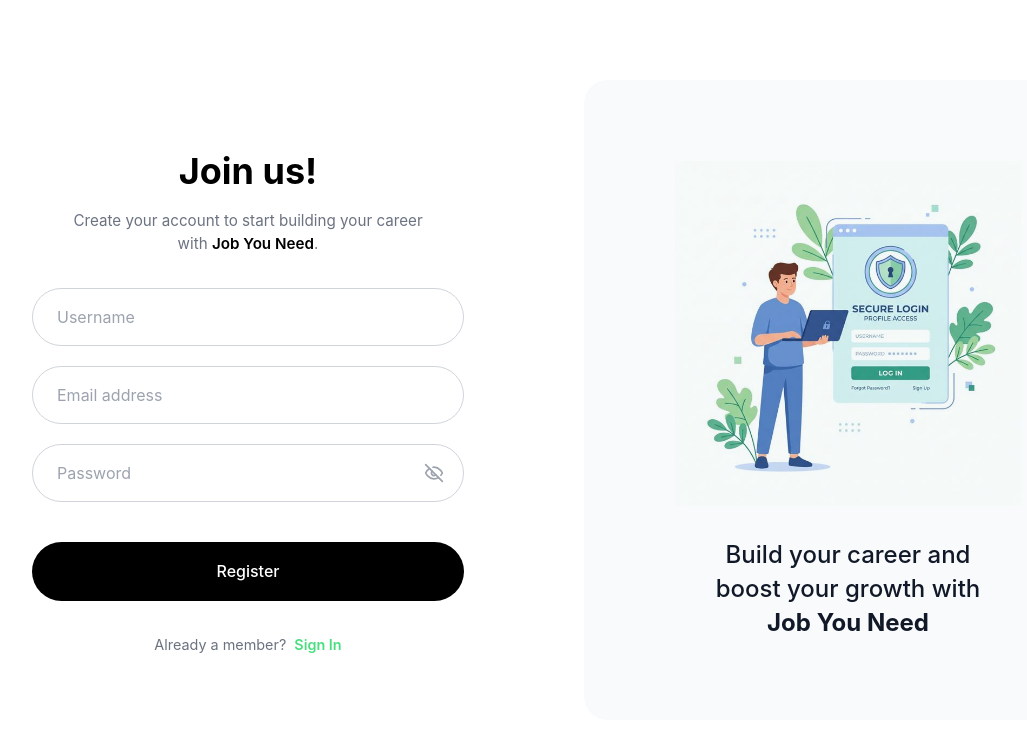
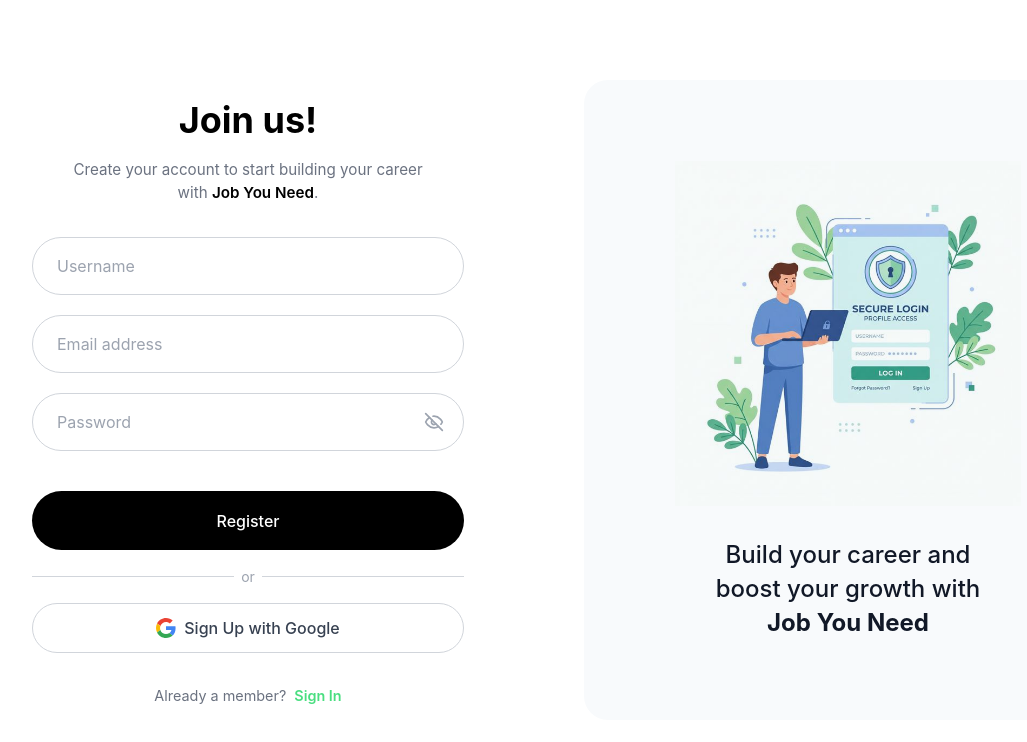
Before and after one commit to AmanSingh-404/Job_You_Need, a React app in the folder Frontend/: page /register in a window 1280 px wide. Shown: the top 742 px of the page, without its empty margins (128-1155 px from the left). Built offline with nearby package versions, Linux system fonts and the light colour scheme; the HTML template or start-up script is replaced by a standard one.

Commit message:
add signIn and SingUp feature

```diff
--- a/Frontend/src/pages/Auth.css
+++ b/Frontend/src/pages/Auth.css
@@ -194,6 +194,58 @@
   cursor: not-allowed;
 }
 
+.auth-divider {
+  display: flex;
+  align-items: center;
+  text-align: center;
+  margin: 1rem 0;
+  color: #9ca3af;
+  font-size: 0.875rem;
+}
+
+.auth-divider::before,
+.auth-divider::after {
+  content: '';
+  flex: 1;
+  border-bottom: 1px solid var(--border-color);
+}
+
+.auth-divider:not(:empty)::before {
+  margin-right: .5em;
+}
+
+.auth-divider:not(:empty)::after {
+  margin-left: .5em;
+}
+
+.google-btn {
+  display: flex;
+  align-items: center;
+  justify-content: center;
+  gap: 0.5rem;
+  background-color: #ffffff;
+  color: #374151;
+  border: 1px solid var(--border-color);
+  border-radius: 9999px;
+  padding: 0.75rem 1rem;
+  font-size: 1rem;
+  font-weight: 500;
+  cursor: pointer;
+  transition: background-color 0.2s;
+  text-decoration: none;
+  width: 100%;
+  box-sizing: border-box;
+}
+
+.google-btn:hover {
+  background-color: #f9fafb;
+}
+
+.google-icon {
+  width: 20px;
+  height: 20px;
+}
+
 /* Footer (Not a member?) */
 .auth-footer {
   text-align: center;
--- a/Frontend/src/pages/Login.jsx
+++ b/Frontend/src/pages/Login.jsx
@@ -1,4 +1,4 @@
-import React, { useState } from 'react';
+import React, { useState, useEffect } from 'react';
 import { Link, useNavigate } from 'react-router-dom';
 import axios from 'axios';
 import './Auth.css';
@@ -12,6 +12,17 @@
   const [showPassword, setShowPassword] = useState(false);
 
   const navigate = useNavigate();
+
+  useEffect(() => {
+    // Check if there's a token in the URL (from Google Auth redirect)
+    const params = new URLSearchParams(window.location.search);
+    const token = params.get('token');
+    if (token) {
+      console.log('Google login successful, passing token:', token);
+      localStorage.setItem('token', token);
+      navigate('/');
+    }
+  }, [navigate]);
 
   const handleLogin = async (e) => {
     e.preventDefault();
@@ -92,6 +103,18 @@
             </button>
           </form>
 
+          <div className="auth-divider">or</div>
+
+          <a href="http://localhost:3000/auth/google" className="google-btn">
+            <svg className="google-icon" xmlns="http://www.w3.org/2000/svg" viewBox="0 0 48 48">
+              <path fill="#EA4335" d="M24 9.5c3.54 0 6.71 1.22 9.21 3.6l6.85-6.85C35.9 2.38 30.47 0 24 0 14.62 0 6.51 5.38 2.56 13.22l7.98 6.19C12.43 13.72 17.74 9.5 24 9.5z"/>
+              <path fill="#4285F4" d="M46.98 24.55c0-1.57-.15-3.09-.38-4.55H24v9.02h12.94c-.58 2.96-2.26 5.48-4.78 7.18l7.73 6c4.51-4.18 7.09-10.36 7.09-17.65z"/>
+              <path fill="#FBBC05" d="M10.53 28.59c-.48-1.45-.76-2.99-.76-4.59s.27-3.14.76-4.59l-7.98-6.19C.92 16.46 0 20.12 0 24c0 3.88.92 7.54 2.56 10.78l7.97-6.19z"/>
+              <path fill="#34A853" d="M24 48c6.48 0 11.93-2.13 15.89-5.81l-7.73-6c-2.15 1.45-4.92 2.3-8.16 2.3-6.26 0-11.57-4.22-13.47-9.91l-7.98 6.19C6.51 42.62 14.62 48 24 48z"/>
+            </svg>
+            Sign in with Google
+          </a>
+
           <div className="auth-footer">
             Not a member? <Link to="/register" className="auth-link">Register now</Link>
           </div>
--- a/Frontend/src/pages/Register.jsx
+++ b/Frontend/src/pages/Register.jsx
@@ -1,4 +1,4 @@
-import React, { useState } from 'react';
+import React, { useState, useEffect } from 'react';
 import { Link, useNavigate } from 'react-router-dom';
 import axios from 'axios';
 import './Auth.css';
@@ -13,6 +13,17 @@
   const [showPassword, setShowPassword] = useState(false);
 
   const navigate = useNavigate();
+
+  useEffect(() => {
+    // Check if there's a token in the URL (from Google Auth redirect)
+    const params = new URLSearchParams(window.location.search);
+    const token = params.get('token');
+    if (token) {
+      console.log('Google login successful, passing token:', token);
+      localStorage.setItem('token', token);
+      navigate('/');
+    }
+  }, [navigate]);
 
   const handleRegister = async (e) => {
     e.preventDefault();
@@ -101,6 +112,18 @@
             </button>
           </form>
 
+          <div className="auth-divider">or</div>
+
+          <a href="http://localhost:3000/auth/google" className="google-btn">
+            <svg className="google-icon" xmlns="http://www.w3.org/2000/svg" viewBox="0 0 48 48">
+              <path fill="#EA4335" d="M24 9.5c3.54 0 6.71 1.22 9.21 3.6l6.85-6.85C35.9 2.38 30.47 0 24 0 14.62 0 6.51 5.38 2.56 13.22l7.98 6.19C12.43 13.72 17.74 9.5 24 9.5z"/>
+              <path fill="#4285F4" d="M46.98 24.55c0-1.57-.15-3.09-.38-4.55H24v9.02h12.94c-.58 2.96-2.26 5.48-4.78 7.18l7.73 6c4.51-4.18 7.09-10.36 7.09-17.65z"/>
+              <path fill="#FBBC05" d="M10.53 28.59c-.48-1.45-.76-2.99-.76-4.59s.27-3.14.76-4.59l-7.98-6.19C.92 16.46 0 20.12 0 24c0 3.88.92 7.54 2.56 10.78l7.97-6.19z"/>
+              <path fill="#34A853" d="M24 48c6.48 0 11.93-2.13 15.89-5.81l-7.73-6c-2.15 1.45-4.92 2.3-8.16 2.3-6.26 0-11.57-4.22-13.47-9.91l-7.98 6.19C6.51 42.62 14.62 48 24 48z"/>
+            </svg>
+            Sign Up with Google
+          </a>
+
           <div className="auth-footer">
             Already a member? <Link to="/login" className="auth-link">Sign In</Link>
           </div>
```
Also changed, not shown: 1 other file (tests, documents, lock files or other folders).
